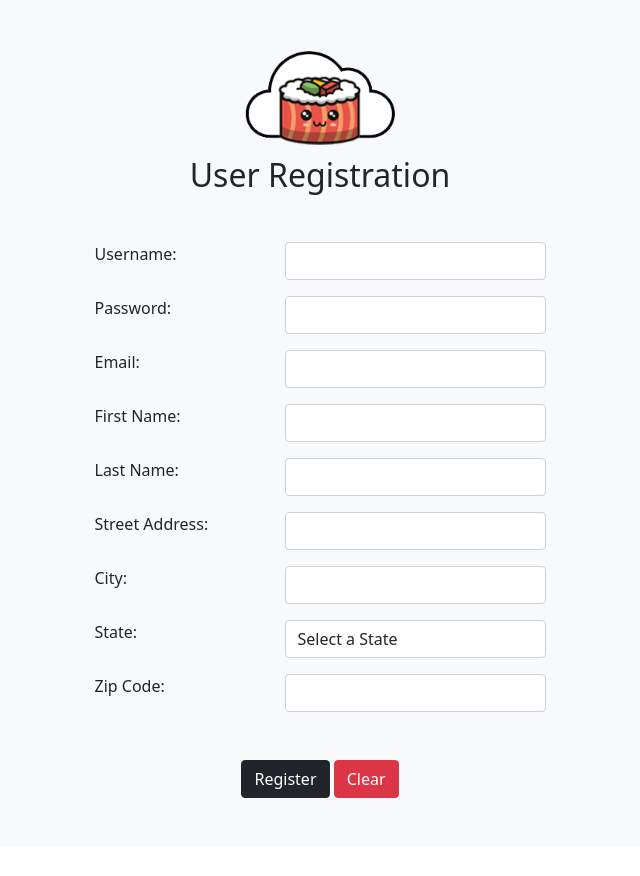
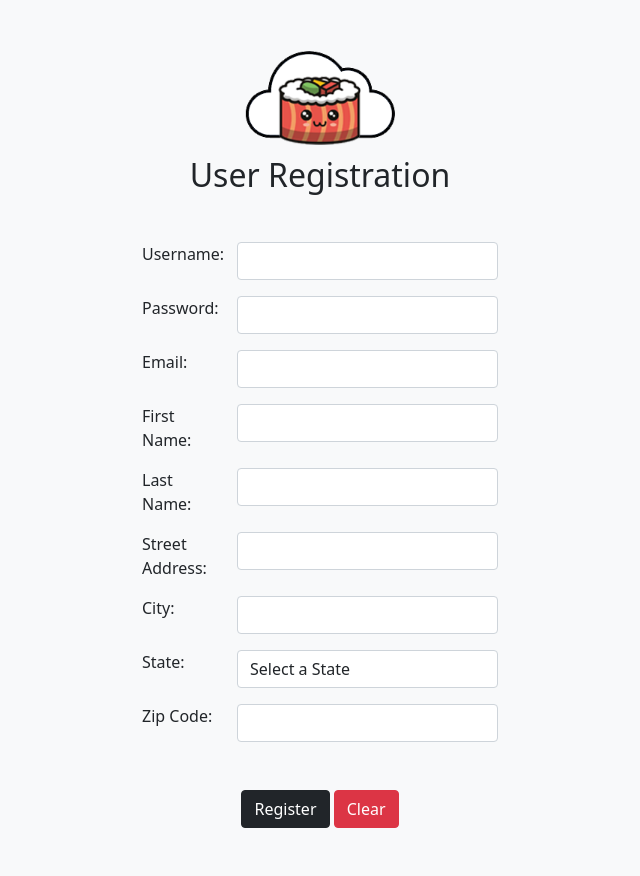
Before and after one commit to sushicloud-online/sushicloud, a PHP site: page /register.php in a window 1280 px wide. Shown: the part 56-932 px from the top of the page, without its empty margins (320-960 px from the left). Before the commit the page ends 854 px from the top, so only its background shows below. Run offline with PHP 8.4, Linux system fonts and the light colour scheme.

Commit message:
changed textbox gap

```diff
--- a/register.php
+++ b/register.php
@@ -32,7 +32,7 @@
 
         <form class="form-row align-items-center mt-5" action="./background_scripts/registration_validation.php" method="post">
             <div class="row justify-content-center">
-                <label class="control-label col-sm-2" for="username">Username:</label>
+                <label class="control-label col-sm-1" for="username">Username:</label>
 
                 <div class="col-sm-3">
                     <input type="text" class="form-control" id="username" name="username"
@@ -41,7 +41,7 @@
             </div>
 
             <div class="row justify-content-center mt-3">
-                <label class="control-label col-sm-2" for="password">Password:</label>
+                <label class="control-label col-sm-1" for="password">Password:</label>
 
                 <div class="col-sm-3">
                     <input type="password" class="form-control" id="password" name="password"
@@ -50,7 +50,7 @@
             </div>
 
             <div class="row justify-content-center mt-3">
-                <label class="control-label col-sm-2" for="password">Email:</label>
+                <label class="control-label col-sm-1" for="password">Email:</label>
 
                 <div class="col-sm-3">
                     <input type="email" class="form-control" id="email" name="email"
@@ -59,7 +59,7 @@
             </div>
 
             <div class="row justify-content-center mt-3">
-                <label class="control-label col-sm-2" for="fname">First Name:</label>
+                <label class="control-label col-sm-1" for="fname">First Name:</label>
 
                 <div class="col-sm-3">
                     <input type="text" class="form-control" id="fname" name="fname"
@@ -68,7 +68,7 @@
             </div>
 
             <div class="row justify-content-center mt-3">
-                <label class="control-label col-sm-2" for="lname">Last Name:</label>
+                <label class="control-label col-sm-1" for="lname">Last Name:</label>
 
                 <div class="col-sm-3">
                     <input type="text" class="form-control" id="lname" name="lname"
@@ -77,7 +77,7 @@
             </div>
 
             <div class="row justify-content-center mt-3">
-                <label class="control-label col-sm-2" for="street_address">Street Address:</label>
+                <label class="control-label col-sm-1" for="street_address">Street Address:</label>
 
                 <div class="col-sm-3">
                     <input type="text" class="form-control" id="street_address" name="street_address"
@@ -86,7 +86,7 @@
             </div>
 
             <div class="row justify-content-center mt-3">
-                <label class="control-label col-sm-2" for="city">City:</label>
+                <label class="control-label col-sm-1" for="city">City:</label>
 
                 <div class="col-sm-3">
                     <input type="text" class="form-control" id="city" name="city"
@@ -95,7 +95,7 @@
             </div>
 
             <div class="row justify-content-center mt-3">
-                <label class="control-label col-sm-2" for="state">State:</label>
+                <label class="control-label col-sm-1" for="state">State:</label>
 
                 <div class="col-sm-3">
                         <select id="state" name="state" class="form-control" required>
@@ -155,7 +155,7 @@
             </div>
 
             <div class="row justify-content-center mt-3">
-                <label class="control-label col-sm-2" for="zip">Zip Code:</label>
+                <label class="control-label col-sm-1" for="zip">Zip Code:</label>
 
                 <div class="col-sm-3">
                     <input type="number" class="form-control" id="zip" name="zip"
```
Also changed, not shown: admin/admin_login.php (+4 -4 lines), admin/admin_register.php (+5 -5 lines), admin/insert_anime.php (+8 -6 lines), login.php (+4 -4 lines).
